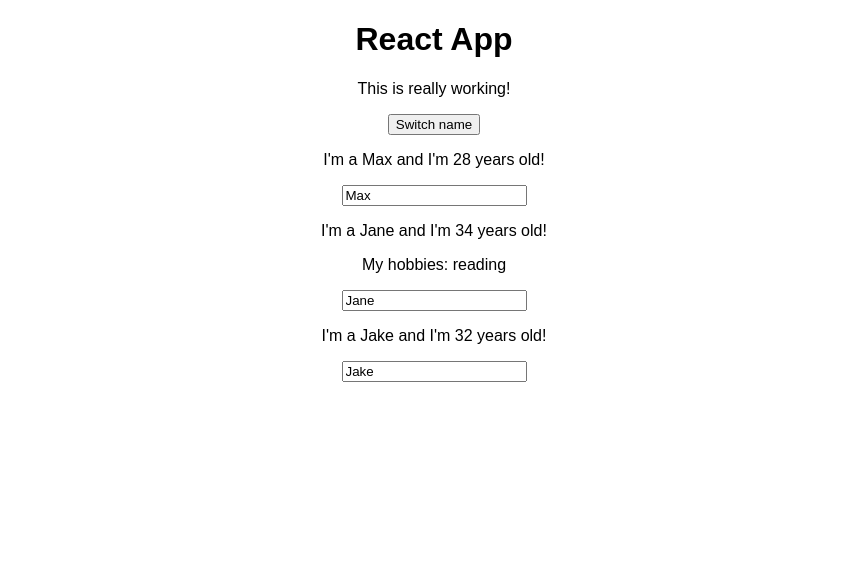
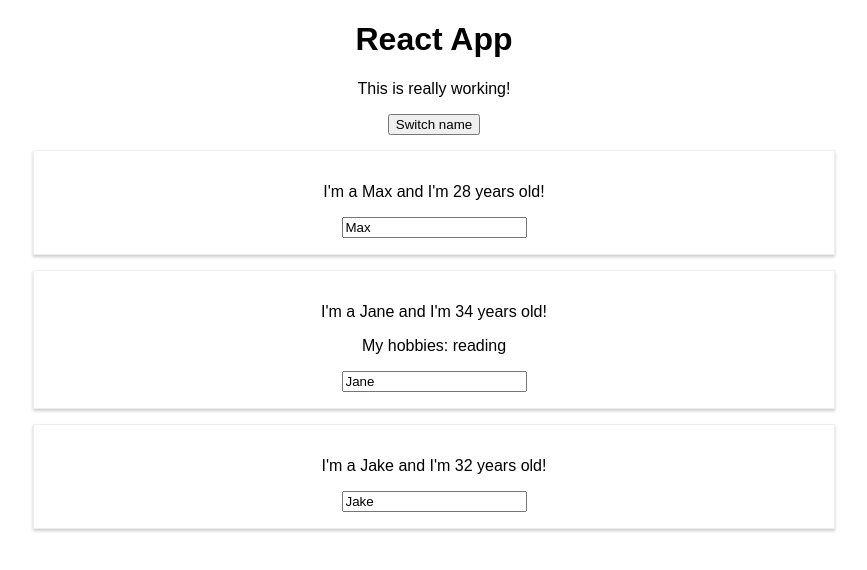
Before and after one commit to pchelka84/react-app-list-of-people, a React (Create React App) app: page / in a window 1280 px wide. Shown: the top 570 px of the page, without its empty margins (206-1073 px from the left). Built offline with nearby package versions, Linux system fonts and the light colour scheme.

Commit message:
Styling Person component

```diff
--- /dev/null
+++ b/src/Person/Person.css
@@ -0,0 +1,8 @@
+.Person {
+  width: 60%;
+  margin: 15px auto;
+  border: 1px solid #eee;
+  box-shadow: 0 2px 3px #ccc;
+  padding: 16px;
+  text-align: center;
+}
--- a/src/Person/Person.js
+++ b/src/Person/Person.js
@@ -1,8 +1,9 @@
 import React from "react";
+import "./Person.css";
 
 const person = props => {
   return (
-    <div>
+    <div className="Person">
       <p onClick={props.click}>
         I'm a {props.name} and I'm {props.age} years old!
       </p>
```
